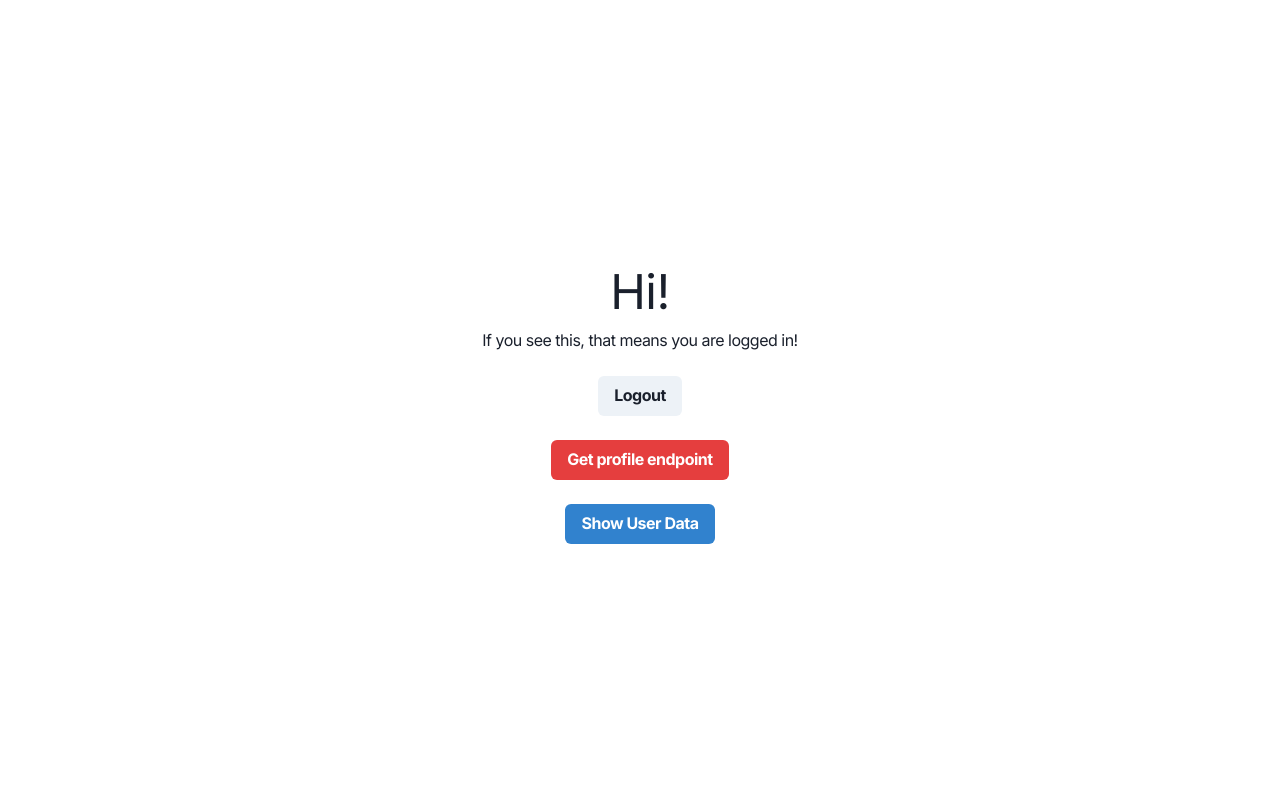
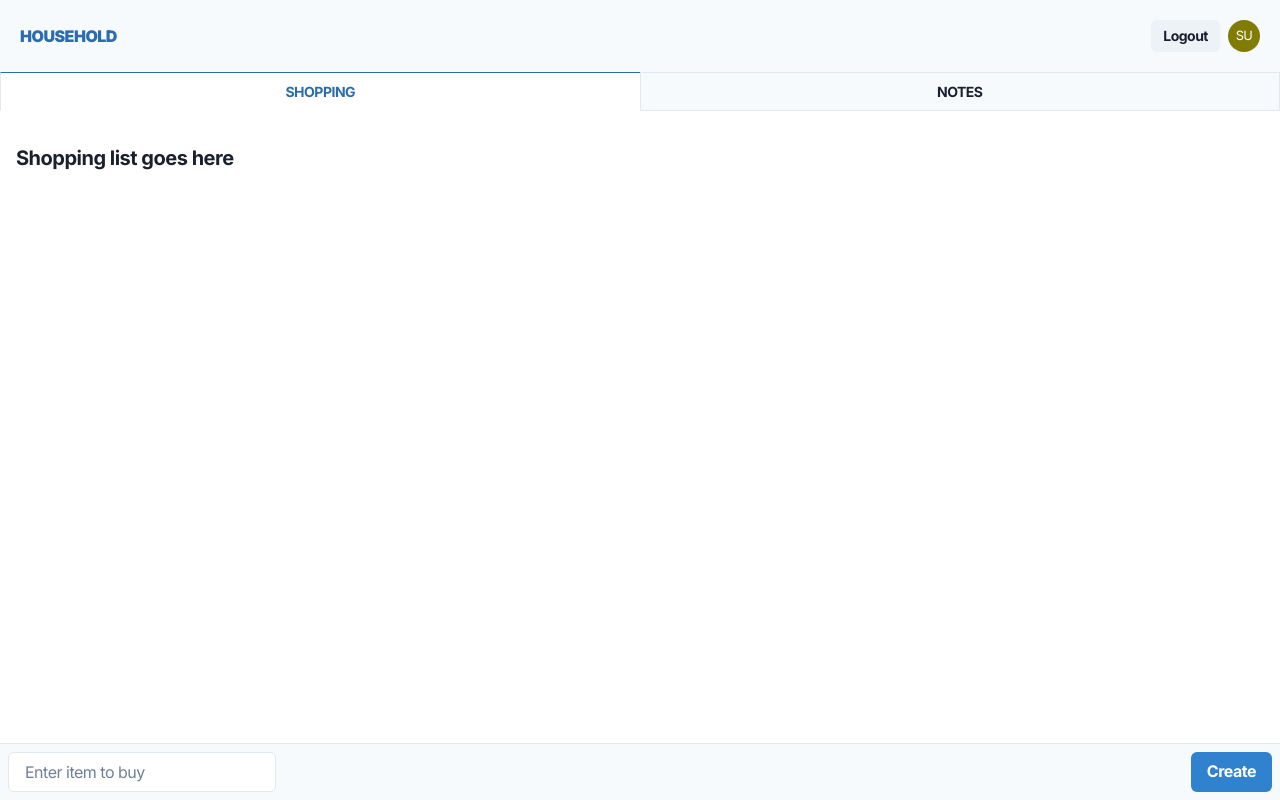
Before and after one commit to Istip/household, a React (Create React App) app in the folder frontend/: page / in a window 1280 px wide. Built offline with nearby package versions, Linux system fonts and the light colour scheme; no server answers; sample sign-in values are in the browser's storage.

Commit message:
Footer, Navbar and Dashboard prepared

```diff
--- /dev/null
+++ b/frontend/src/components/Footer.tsx
@@ -0,0 +1,28 @@
+import { Box, Button, Input } from '@chakra-ui/react';
+
+const Footer: React.FC = () => {
+  return (
+    <Box
+      position="fixed"
+      bottom={0}
+      right={0}
+      left={0}
+      background="gray.50"
+      display="flex"
+      justifyContent="space-between"
+      alignItems="center"
+      p={2}
+      borderTop="1px solid"
+      borderColor="gray.200"
+    >
+      <Box>
+        <Input placeholder="Enter item to buy" bg="white" />
+      </Box>
+      <Box>
+        <Button colorScheme="blue">Create</Button>
+      </Box>
+    </Box>
+  );
+};
+
+export default Footer;
--- /dev/null
+++ b/frontend/src/components/Navbar.tsx
@@ -0,0 +1,34 @@
+import { Avatar, Box, Button, Text } from '@chakra-ui/react';
+import { useAuth } from '../context/AuthContext';
+
+const Navbar = () => {
+  const { logout, user } = useAuth();
+  return (
+    <Box
+      p={5}
+      justifyContent="space-between"
+      alignItems="center"
+      display="flex"
+      background="gray.50"
+    >
+      <Box>
+        <Text fontSize="md" color="blue.600" fontWeight="black">
+          HOUSEHOLD
+        </Text>
+      </Box>
+
+      <Box alignItems="center" display="flex" gap="2">
+        <Box>
+          <Button size="sm" onClick={logout}>
+            Logout
+          </Button>
+        </Box>
+        <Box>
+          <Avatar size="sm" name={user!.name} />
+        </Box>
+      </Box>
+    </Box>
+  );
+};
+
+export default Navbar;
--- a/frontend/src/pages/Home.tsx
+++ b/frontend/src/pages/Home.tsx
@@ -1,67 +1,47 @@
 import {
-  Button,
-  Flex,
+  Tab,
+  TabList,
+  TabPanel,
+  TabPanels,
+  Tabs,
   Text,
-  Popover,
-  PopoverTrigger,
-  PopoverContent,
-  PopoverBody,
-  PopoverArrow,
-  PopoverCloseButton,
 } from '@chakra-ui/react';
-import axios from '../helpers/axios';
-import { useAuth } from '../context/AuthContext';
+import Footer from '../components/Footer';
+import Navbar from '../components/Navbar';
 
 const Home: React.FC = () => {
-  const { user, logout } = useAuth();
+  return (
+    <>
+      <Navbar />
+      <Tabs isFitted variant="enclosed-colored">
+        <TabList mb="1em">
+          <Tab>
+            <Text fontSize="sm" fontWeight="bold">
+              SHOPPING
+            </Text>
+          </Tab>
+          <Tab>
+            <Text fontSize="sm" fontWeight="bold">
+              NOTES
+            </Text>
+          </Tab>
+        </TabList>
 
-  const getMe = () => {
-    axios.get(`/users/me`).then((res) => {
-      console.log(res.data);
-    });
-  };
-
-  return (
-    <Flex alignItems="center" justify="center" flexDirection="column" h="100vh">
-      <Text fontSize="5xl">Hi!</Text>
-      <Text fontSize="md">If you see this, that means you are logged in!</Text>
-
-      <br />
-
-      <Button onClick={logout}>Logout</Button>
-
-      <br />
-
-      <Button colorScheme="red" onClick={getMe}>
-        Get profile endpoint
-      </Button>
-
-      <br />
-
-      <Popover>
-        <PopoverTrigger>
-          <Button colorScheme="blue">Show User Data</Button>
-        </PopoverTrigger>
-        <PopoverContent>
-          <PopoverArrow />
-          <PopoverCloseButton />
-          <PopoverBody>
-            <Text size="sm">
-              <b>Name: </b>
-              {user!.name}
+        <TabPanels>
+          <TabPanel>
+            <Text fontSize="xl" fontWeight="bold">
+              Shopping list goes here
             </Text>
-            <Text size="sm">
-              <b>Email: </b>
-              {user!.email}
+          </TabPanel>
+          <TabPanel>
+            <Text fontSize="xl" fontWeight="bold">
+              Notes goes here
             </Text>
-            <Text size="sm">
-              <b>ID: </b>
-              {user!._id}
-            </Text>
-          </PopoverBody>
-        </PopoverContent>
-      </Popover>
-    </Flex>
+          </TabPanel>
+        </TabPanels>
+      </Tabs>
+      <Footer />
+    </>
   );
 };
 
```
